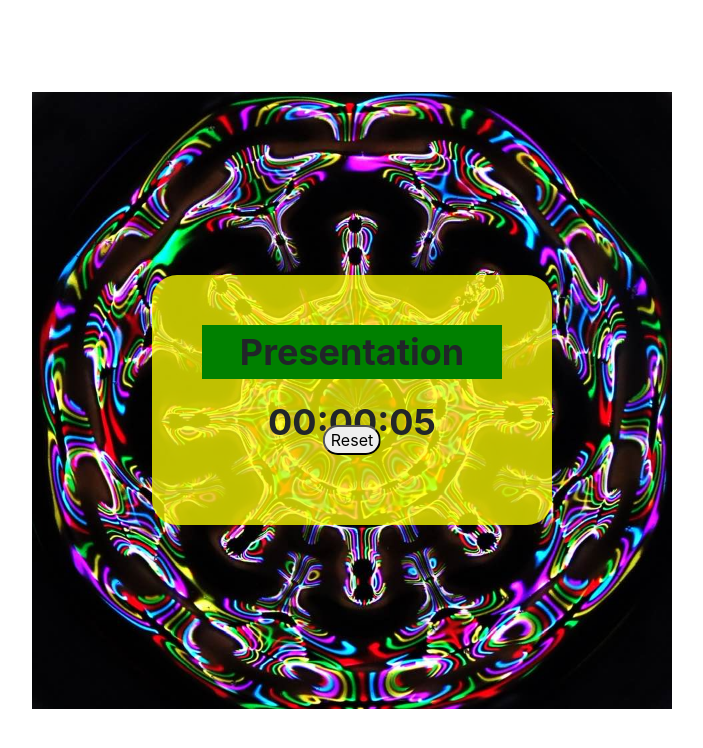
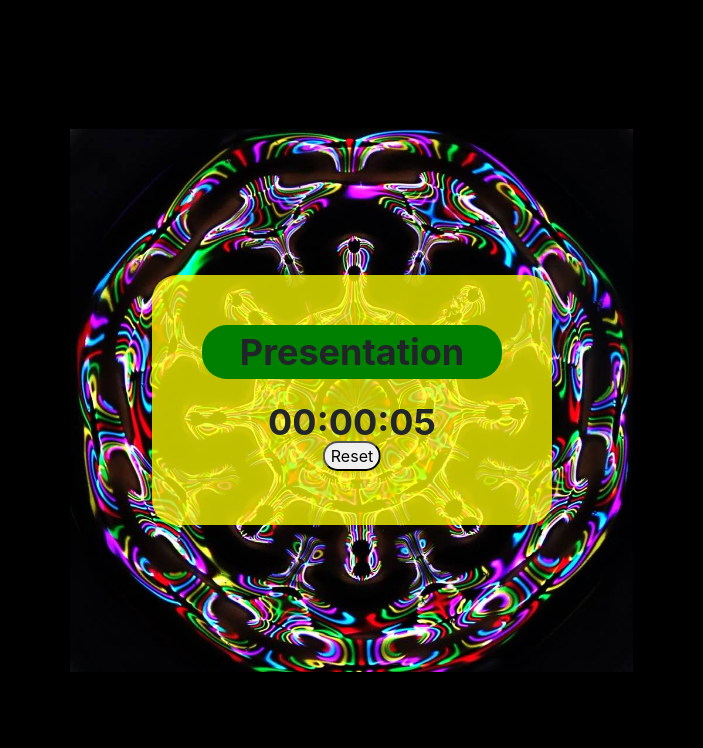
Before and after one commit to mwenz27/presentation-timer, a plain HTML site: page index.html in a window 1280 px wide. Shown: the whole page, without its empty margins (288-991 px from the left). Drawn offline with nearby package versions, Linux system fonts and the light colour scheme.

Commit message:
rounded edges

```diff
--- a/index.html
+++ b/index.html
@@ -23,19 +23,24 @@
       }
       .green {
         background-color: green;
+
       }
       .orange {
         background-color: orange;
+
       }
       .red {
         background-color: red;
+
       }
       .purple {
         background-color: purple;
+
       }
 
       .yellow {
         background-color: rgba(255, 255, 0, 0.75);
+
       }
 
       button {
@@ -44,7 +49,7 @@
         margin: 0 auto;
         border-radius: 10px;
         margin: 0;
-        top: 55%;
+        top: 57%;
         left: 50%;
         transform: translate(-50%, -50%);
         position: absolute;
@@ -55,7 +60,17 @@
         background-image: url("cymatics.jpg");
         background-repeat: no-repeat;
         background-position: center;
-        background-size: 50% auto;
+        background-size: 44% auto;
+        background-color: black;
+        border-radius: 25px;
+      }
+
+      p {
+        border-radius: 25px;
+      }
+
+      #image {
+        border-radius: 50%;
       }
     </style>
   </head>
```
